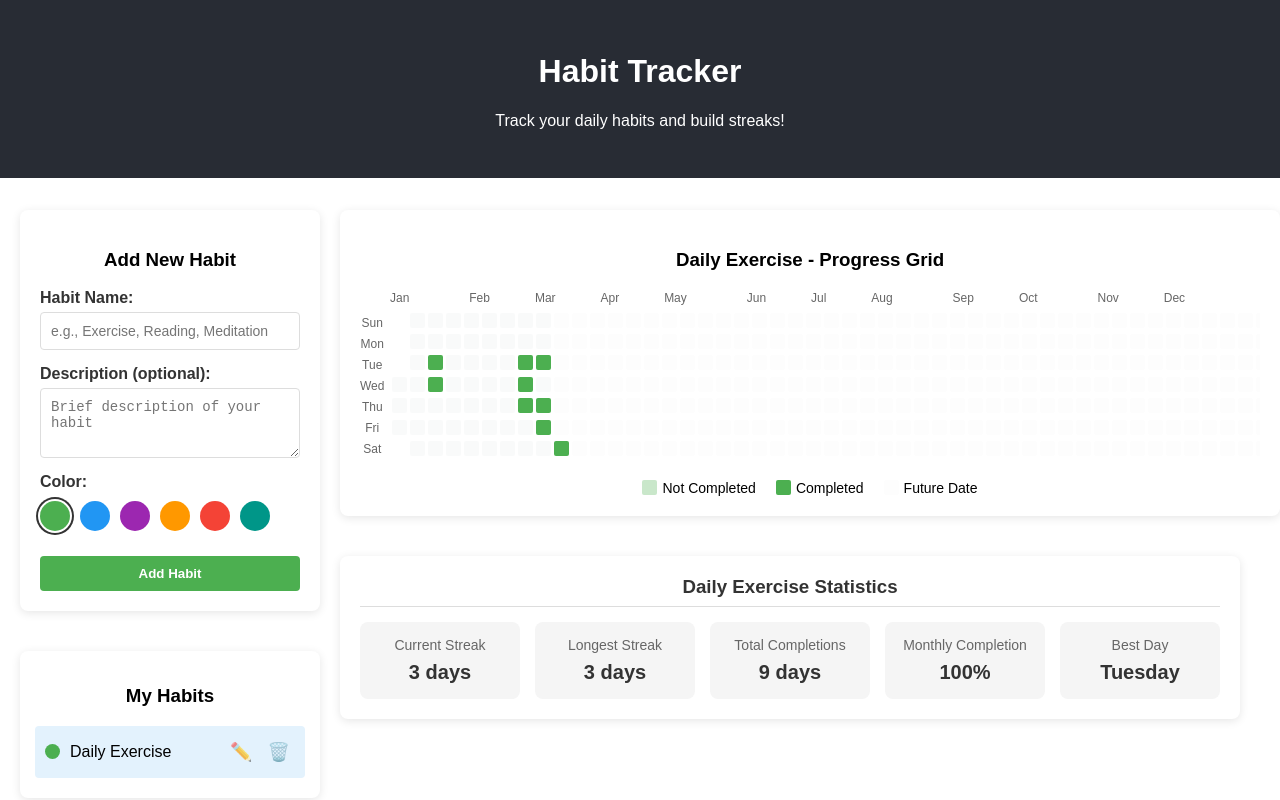
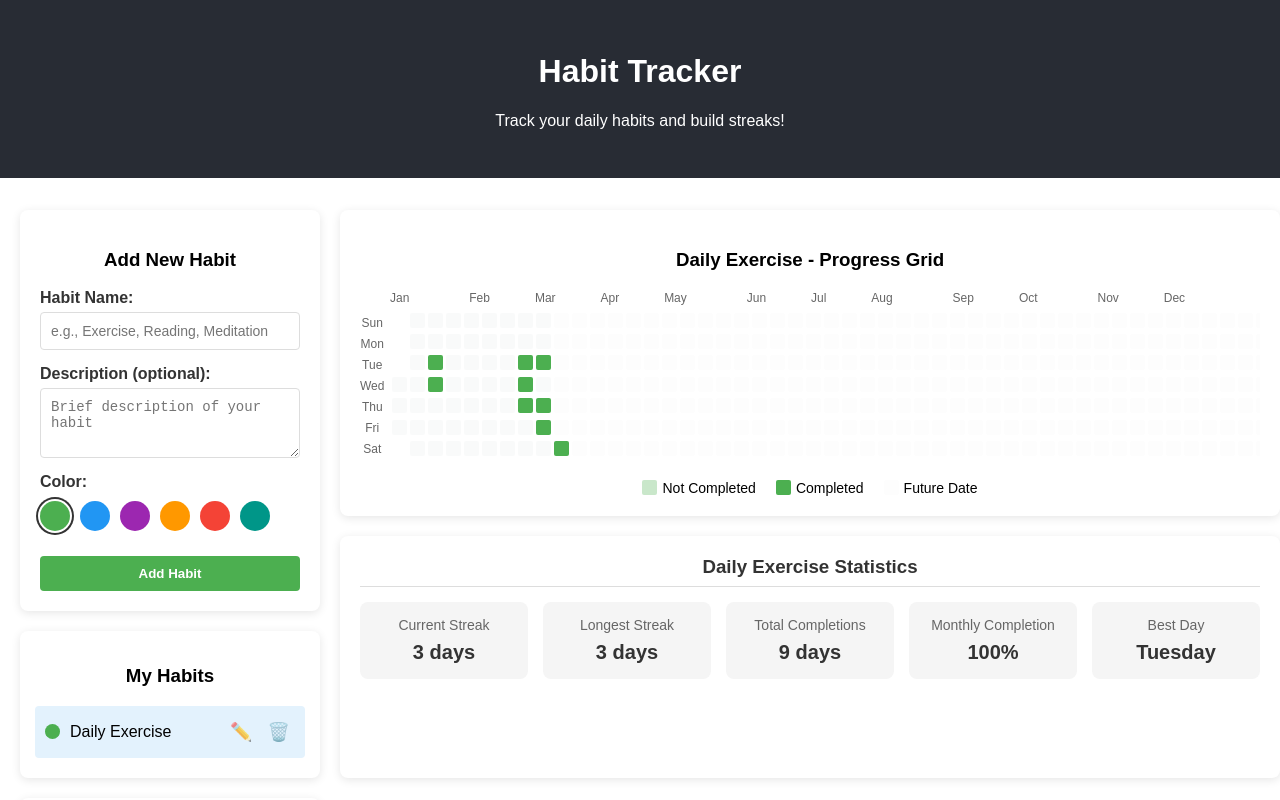
Before and after one commit to kensho-pilkey/habit-tracker, a React (Create React App) app: page / in a window 1280 px wide. Shown: the top 800 px of the page. Built offline with nearby package versions, Linux system fonts and the light colour scheme.

Commit message:
Add minor styling fixes

```diff
--- a/src/components/HabitForm.css
+++ b/src/components/HabitForm.css
@@ -3,7 +3,6 @@
     border-radius: 8px;
     box-shadow: 0 2px 10px rgba(0, 0, 0, 0.1);
     padding: 20px;
-    margin-bottom: 20px;
   }
 
   .habit-form {
--- a/src/components/HabitStats.css
+++ b/src/components/HabitStats.css
@@ -3,7 +3,8 @@
     border-radius: 8px;
     box-shadow: 0 2px 10px rgba(0, 0, 0, 0.1);
     padding: 20px;
-    margin-top: 20px;
+    width: 100%;
+    height: 100%;
   }
 
   .habit-stats h3 {
```
